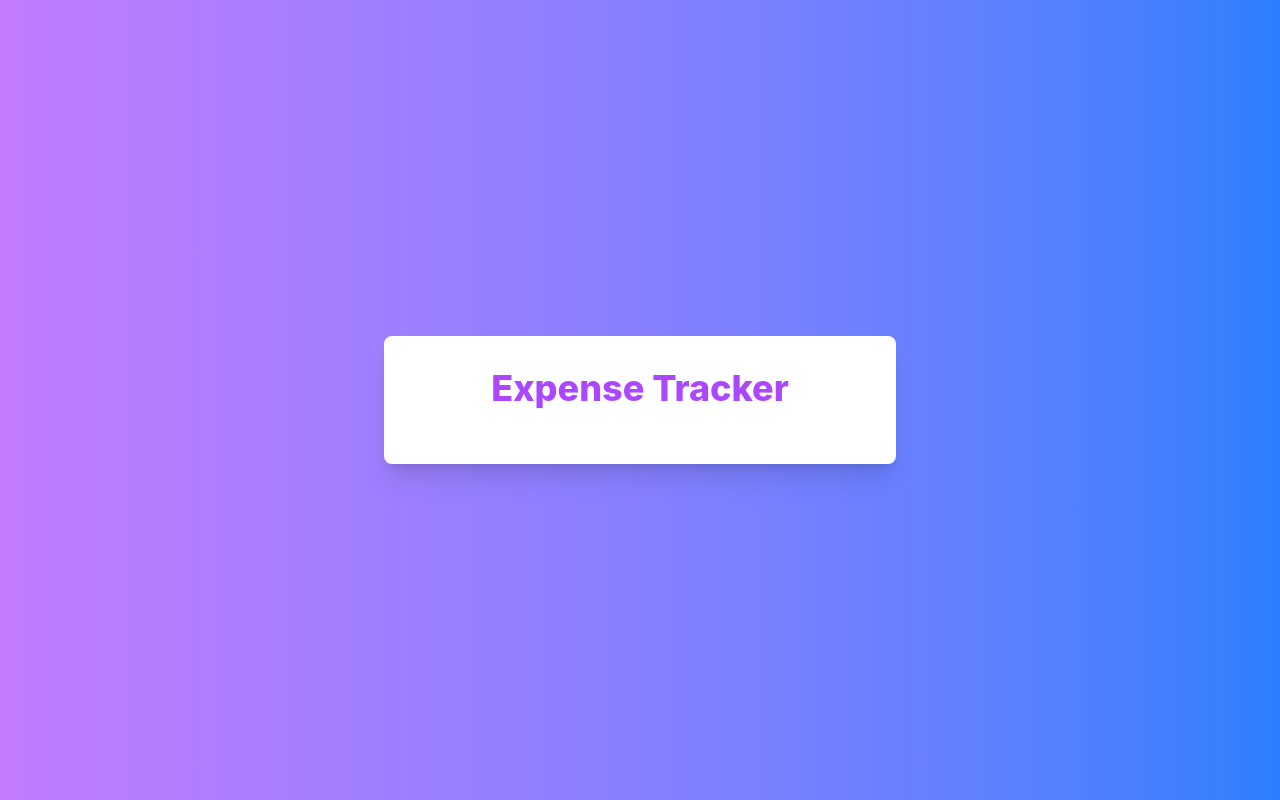
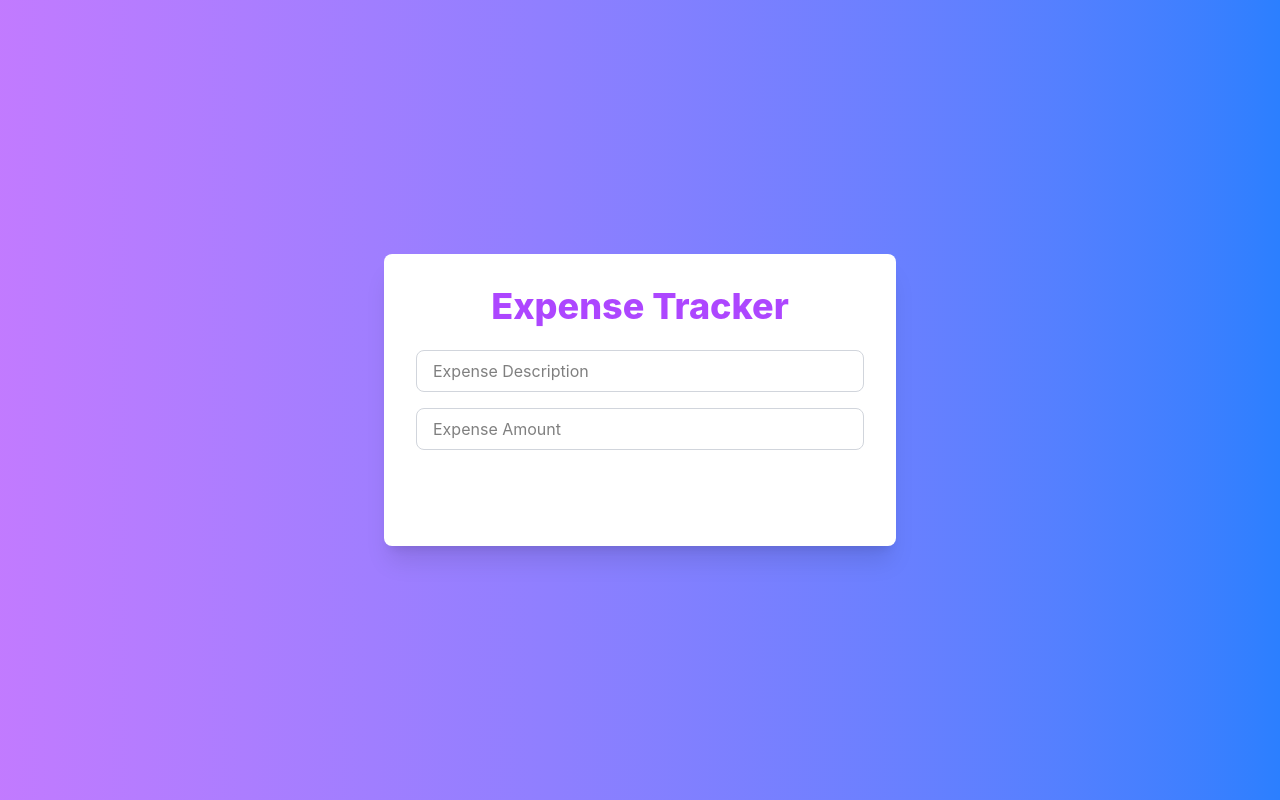
Before and after one commit to Hrisshhii/zustand-practice, a React (Vite) app in the folder zus-expense/: page / in a window 1280 px wide. Built offline with nearby package versions, Linux system fonts and the light colour scheme.

Commit message:
Add input fields for expense description and amount in ExpenseTracker component

```diff
--- a/zus-expense/src/components/ExpenseTracker.tsx
+++ b/zus-expense/src/components/ExpenseTracker.tsx
@@ -9,6 +9,19 @@ const ExpenseTracker=()=>{
     <div className="min-h-screen flex items-center justify-center bg-gradient-to-r from-purple-400 to-blue-500">
       <div className="bg-white p-8 rounded-lg shadow-xl w-full max-w-lg">
         <h1 className="text-4xl font-extrabold mb-6 text-center text-purple-500">Expense Tracker</h1>
+
+        <div className="space-y-4 mb-6">
+          <input type="text" value={description} onChange={e=>setDescription(e.target.value)} placeholder="Expense Description"
+            className="w-full px-4 py-2 border rounded-lg border-gray-300 focus:outline-none focus:ring-2 focus:ring-purple-500"
+          />
+          <input type="number" value={amount} onChange={e=>setAmount(e.target.value===""?'':Number(e.target.value))} placeholder="Expense Amount"
+            className="w-full px-4 py-2 border rounded-lg border-gray-300 focus:outline-none focus:ring-2 focus:ring-purple-500"
+          />
+
+          <div>
+            <button></button>
+          </div>
+        </div>
       </div>
     </div>
   )
```
